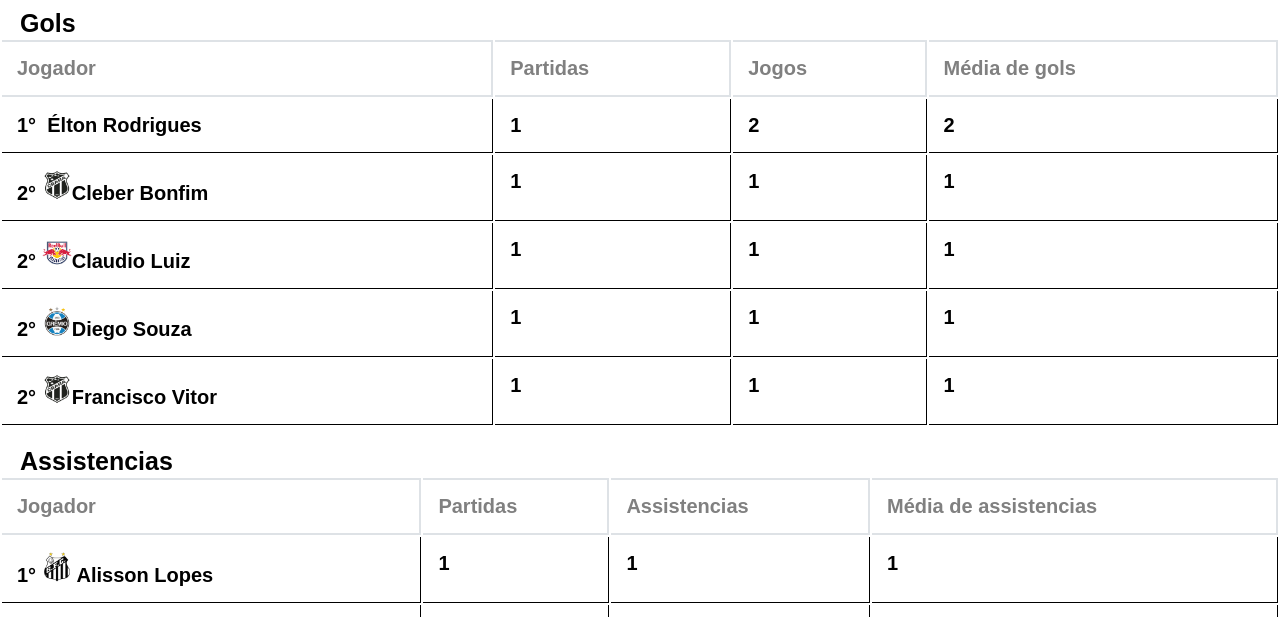
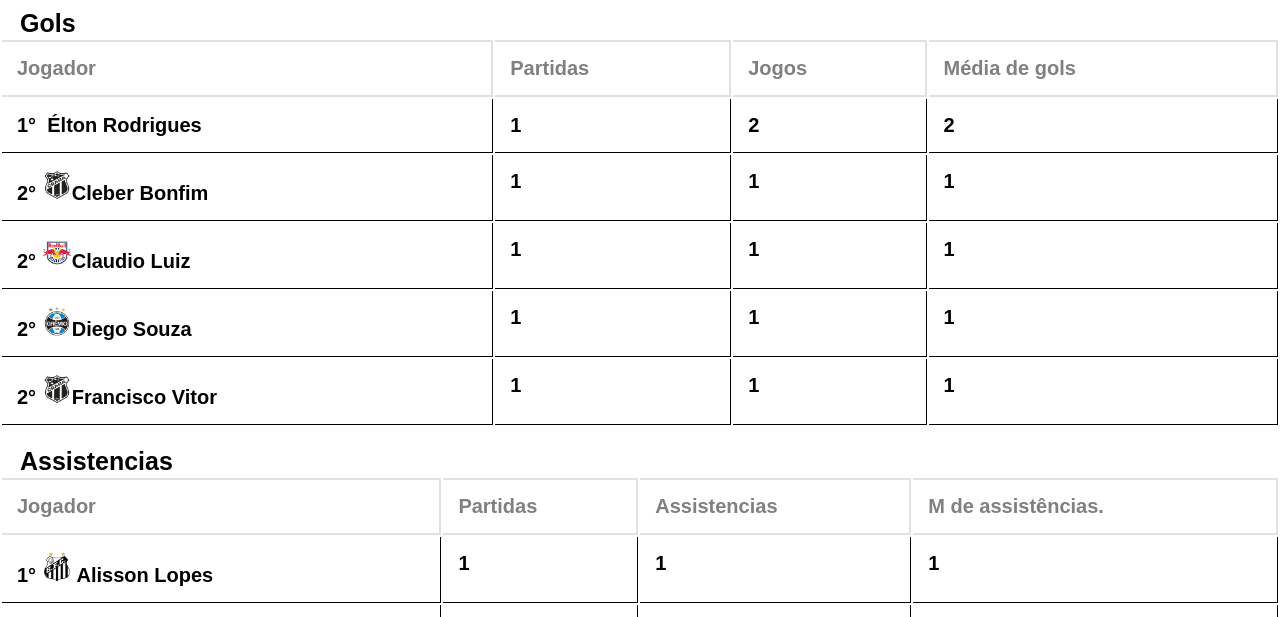
Before and after one commit to Felipe-S1lva/FutInfo, a plain HTML site: page estatisticas.html in a window 1280 px wide. Shown: the part 146-763 px from the top of the page. Drawn offline with nearby package versions, Linux system fonts and the light colour scheme.

Commit message:
Correção

```diff
--- a/estatisticas.html
+++ b/estatisticas.html
@@ -95,7 +95,7 @@
                         <th>Jogador</th>
                         <th>Partidas</th>
                         <th>Assistencias</th>
-                        <th>Média de assistencias</th>
+                        <th>M de assistências.</th>
                     </thead>
                     <tbody>
                     <tr>
```
